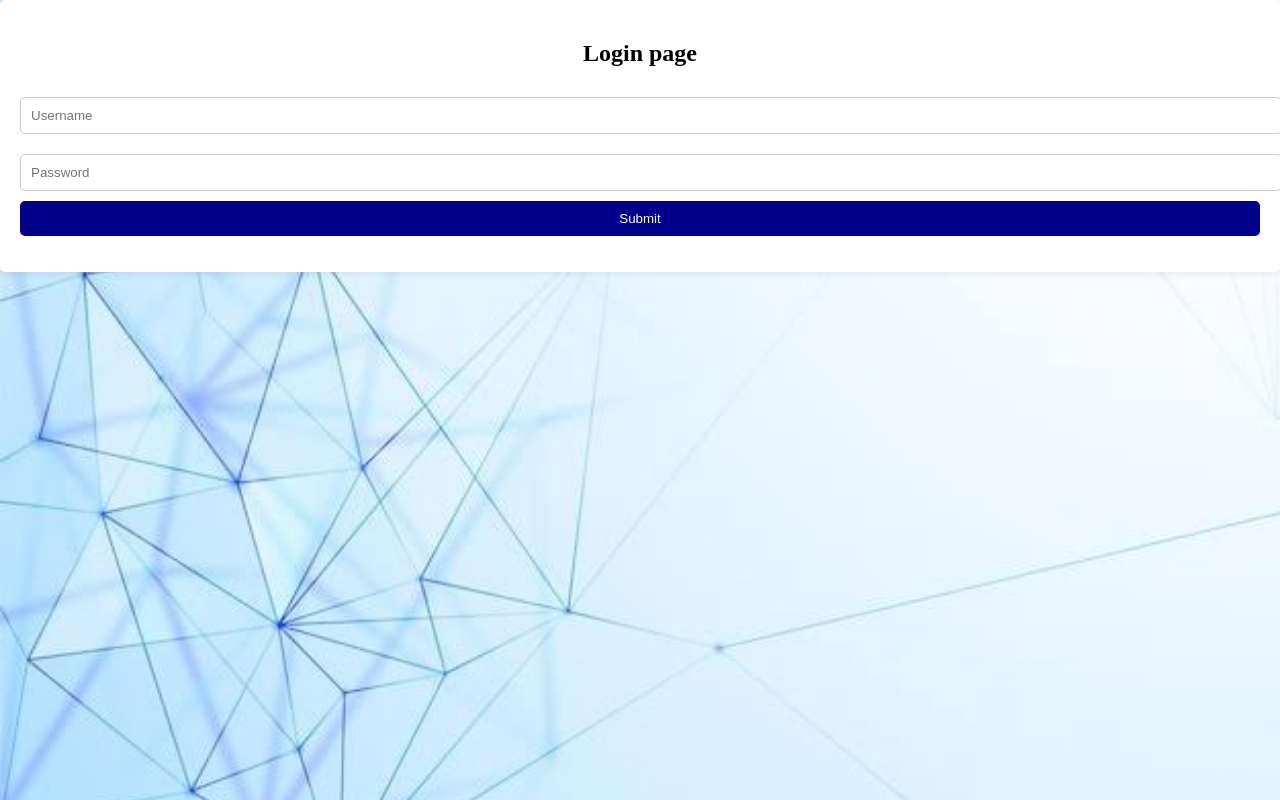
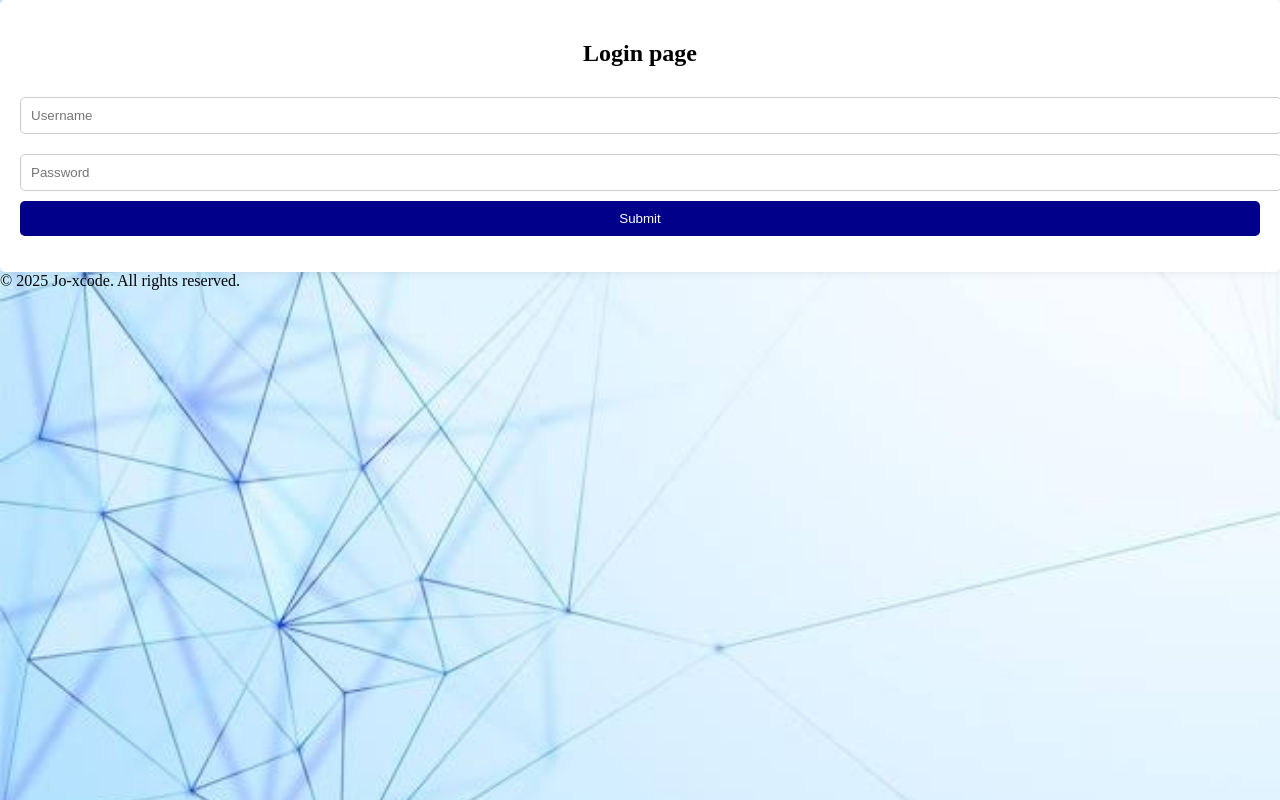
Before and after one commit to Jo-xcode/IT-project-1, a plain HTML site: page index.html in a window 1280 px wide. Drawn offline with Linux system fonts and the light colour scheme.

Commit message:
Update index.html

```diff
--- a/index.html
+++ b/index.html
@@ -73,6 +73,9 @@
         }
     }
 </script>
+    <footer>
+        &copy; 2025 Jo-xcode. All rights reserved.
+    </footer>
 
 </body>
 </html>
```
